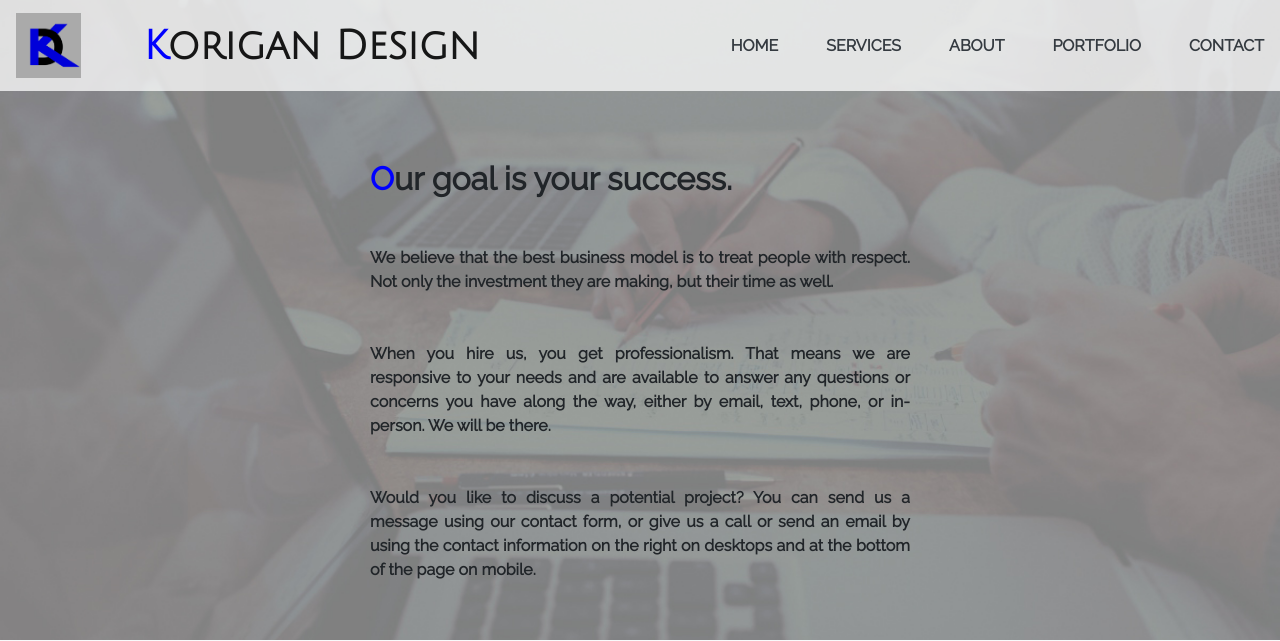
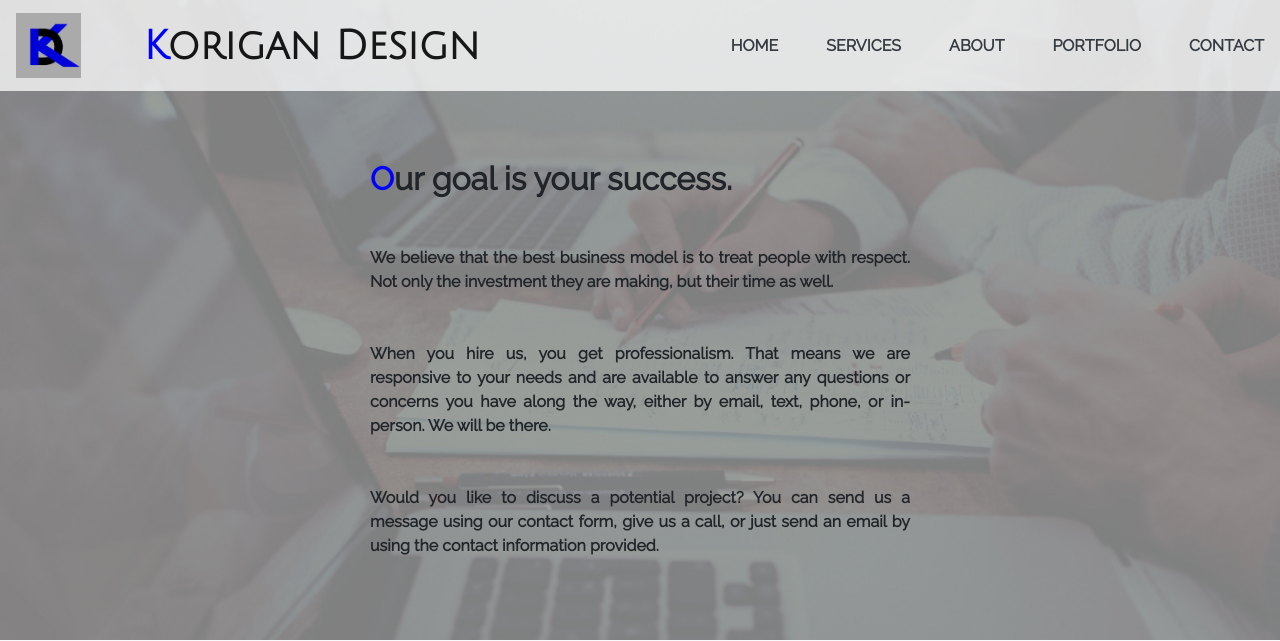
Before and after one commit to Koriganp/korigandesign, a PHP site: page /contact/index.php in a window 1280 px wide. Shown: the top 641 px of the page. Run offline with PHP 8.4, Linux system fonts and the light colour scheme; a stand-in replaces the project's code that opens the database connection; some libraries are stand-ins or nearby versions.

Commit message:
Edited contact page

```diff
--- a/contact/index.php
+++ b/contact/index.php
@@ -22,7 +22,7 @@ require_once("../php/partials/head-utils.php");
 						<h2 class="font-weight-bold"><span class="first-letter">O</span>ur goal is your success.</h2>
 						<p class="mt-5 font-weight-bold">We believe that the best business model is to treat people with respect. Not only the investment they are making, but their time as well.</p>
 						<p class="mt-5 font-weight-bold">When you hire us, you get professionalism. That means we are responsive to your needs and are available to answer any questions or concerns you have along the way, either by email, text, phone, or in-person. We will be there.</p>
-						<p class="mt-5 font-weight-bold">Would you like to discuss a potential project? You can send us a message using our contact form, or give us a call or send an email by using the contact information on the right on desktops and at the bottom of the page on mobile.</p>
+						<p class="mt-5 font-weight-bold">Would you like to discuss a potential project? You can send us a message using our contact form, give us a call, or just send an email by using the contact information provided.</p>
 					</div>
 					<div class="col-xl-3"></div>
 				</div>
```
